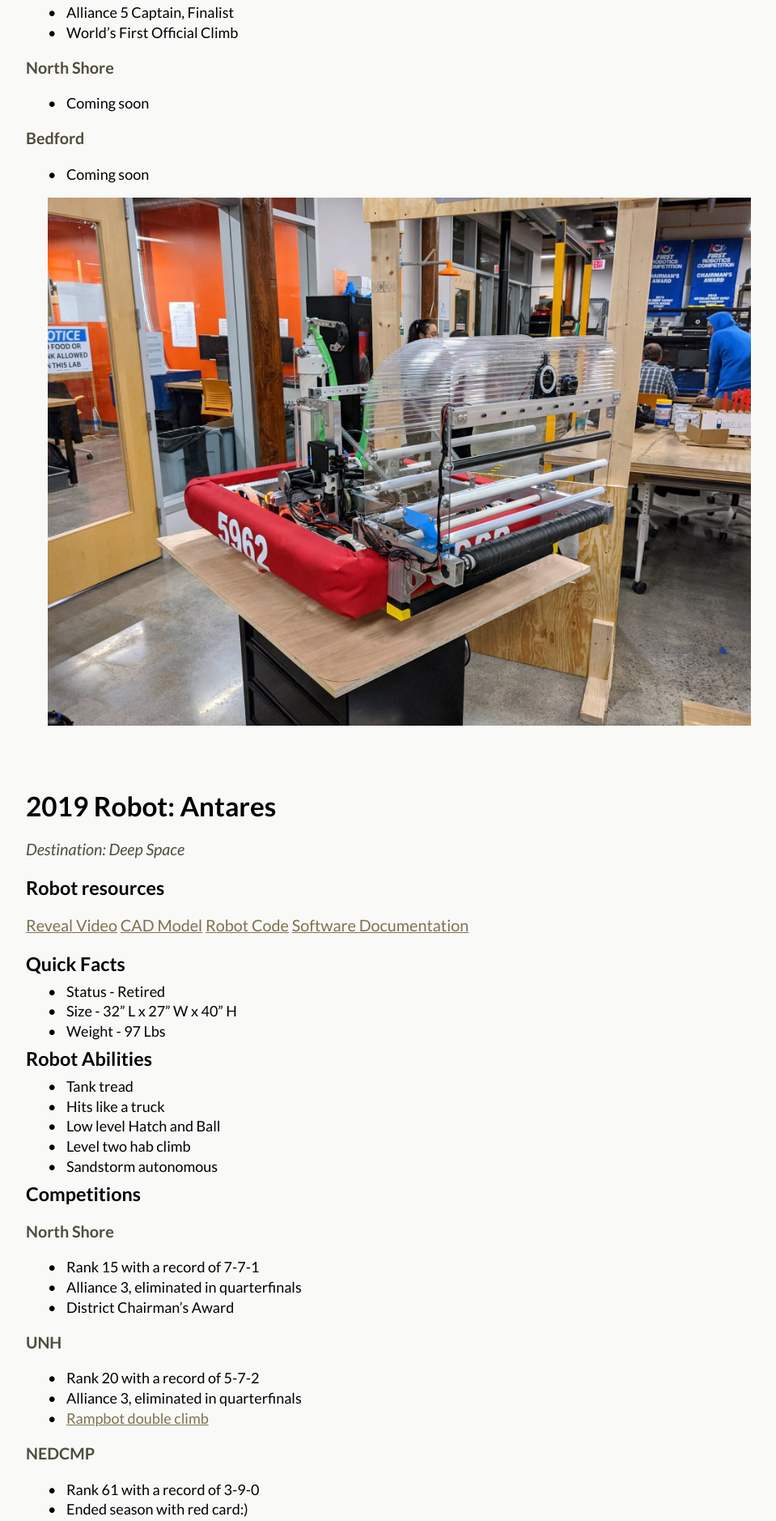
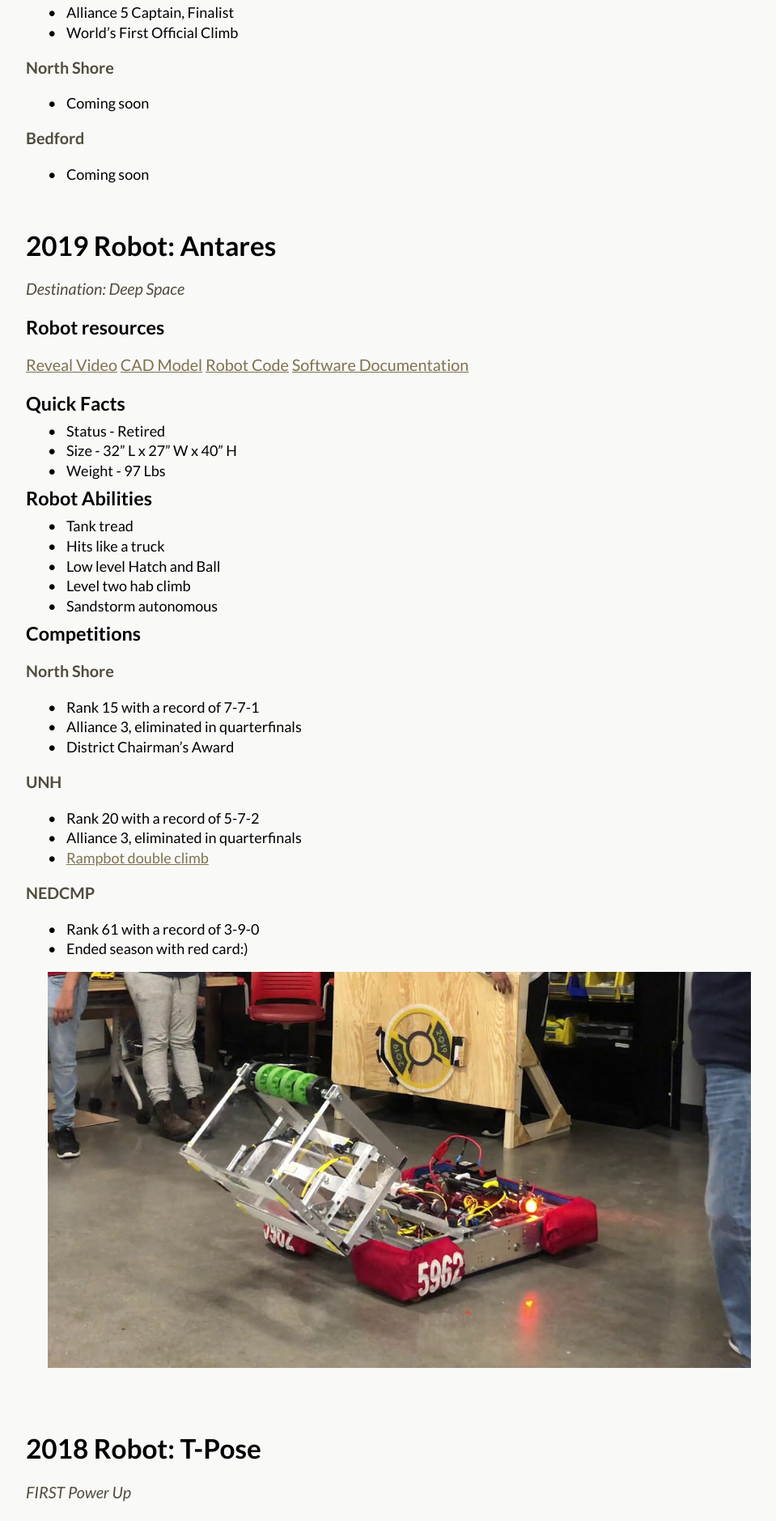
Before and after one commit to perSEVERE-5962/frc5962, a Jekyll site: the page built from robots.md, in a window 1280 px wide. Shown: the part 1173-3051 px from the top of the page at 81% size, without its empty margins (160-1119 px from the left). Built offline with Jekyll 4.4.1, drawn with Linux system fonts in a browser that asks for light colours.

Commit message:
Updated Robots

```diff
--- a/robots.md
+++ b/robots.md
@@ -36,7 +36,7 @@ Each year FRC Team 5962 builds a new robot to compete in the FIRST Robotics Comp
 
 **Bedford**
 1. Coming soon
-![e6a84d8ec53143e5933186e219a71f09 (1).jpg](/uploads/e6a84d8ec53143e5933186e219a71f09%20(1).jpg)
+
 <div class="divider"></div>
 ## 2019 Robot: Antares
 *Destination: Deep Space*
```
